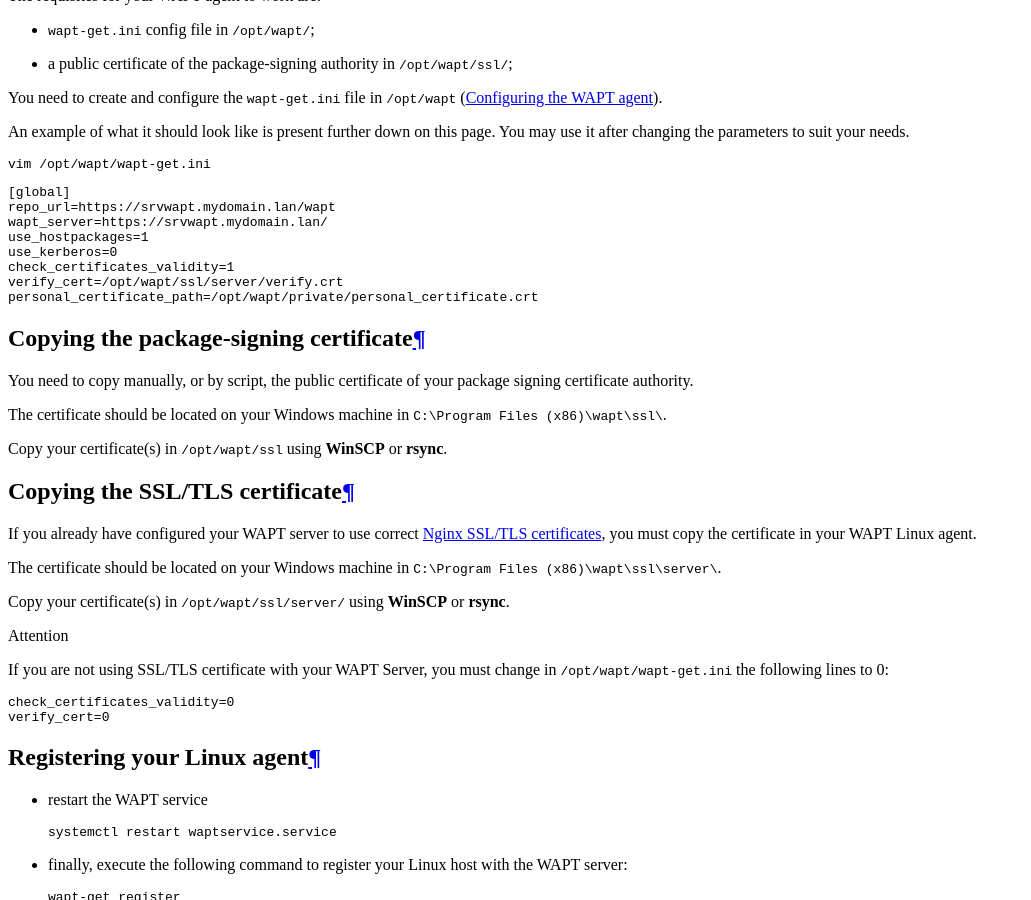
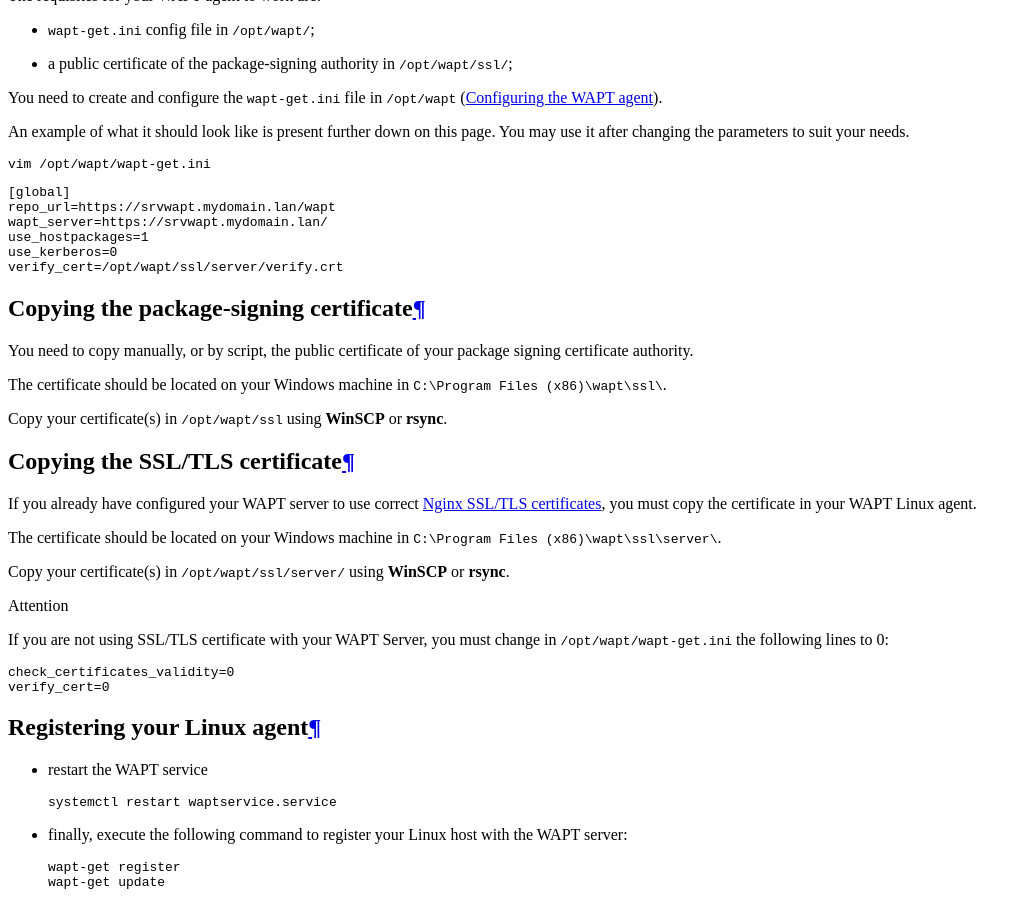
Before and after one commit to tranquilit/WAPT-Documentation, a Sphinx documentation site: the page built from source/wapt-configuration/wapt-deploy/waptagent-linux.rst, in a window 1280 px wide and 900 px high, scrolled down 1928 px. Shown: the whole window, without its empty margins (0-1031 px from the left). Built offline with Sphinx 7.4.7 and the Read the Docs theme 2.0.0, drawn with Linux system fonts in a browser that asks for light colours.

Commit message:
don't add   personal_certificate_path

```diff
--- a/source/wapt-configuration/wapt-deploy/waptagent-linux.rst
+++ b/source/wapt-configuration/wapt-deploy/waptagent-linux.rst
@@ -102,9 +102,8 @@ You may use it after changing the parameters to suit your needs.
   wapt_server=https://srvwapt.mydomain.lan/
   use_hostpackages=1
   use_kerberos=0
-  check_certificates_validity=1
   verify_cert=/opt/wapt/ssl/server/verify.crt
-  personal_certificate_path=/opt/wapt/private/personal_certificate.crt
+
 
 Copying the package-signing certificate
 +++++++++++++++++++++++++++++++++++++++
```
